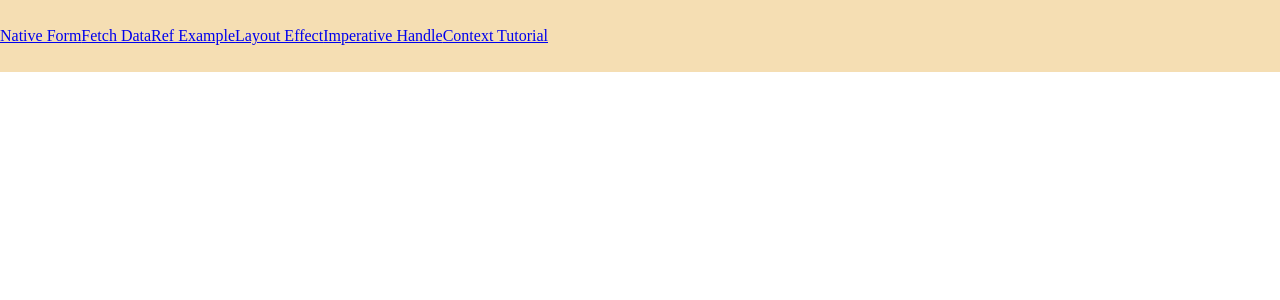
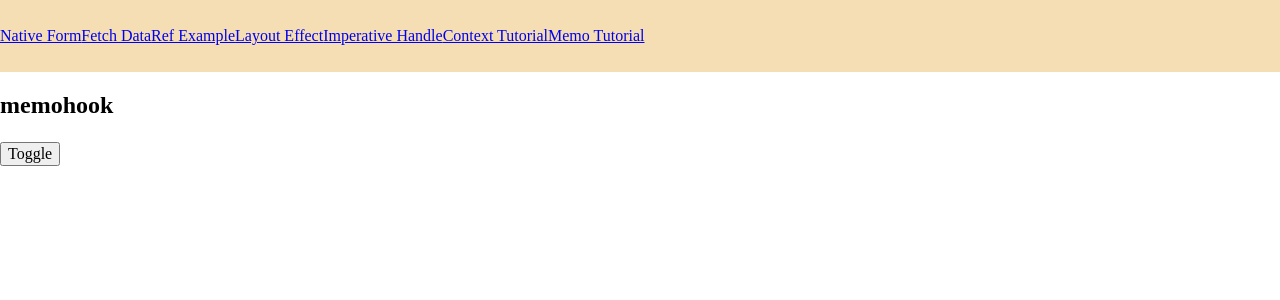
Before and after one commit to Luciano0322/react_2022_hooks, a React (Create React App) app: page /memo_hook in a window 1280 px wide. Shown: the top 300 px of the page. Built offline with nearby package versions, Linux system fonts and the light colour scheme; no server answers.

Commit message:
memo hook tutorial

```diff
--- a/src/App.jsx
+++ b/src/App.jsx
@@ -6,6 +6,7 @@ import FetchData from "./pages/FetchData";
 import Home from "./pages/Home";
 import ImperativeHandle from "./pages/ImperativeHandle";
 import LayoutEffect from "./pages/LayoutEffect";
+import Memohook from "./pages/Memohook";
 import NativeForm from "./pages/NativeForm";
 import RefExample from "./pages/RefExample";
 
@@ -19,6 +20,7 @@ function App() {
         <Link to={`/layoutEffect`}>Layout Effect</Link>
         <Link to={`/imperative_handle`}>Imperative Handle</Link>
         <Link to={`/context_tutorial`}>Context Tutorial</Link>
+        <Link to={`/memo_hook`}>Memo Tutorial</Link>
       </Navbar>
       <div style={{ paddingTop: '4.5rem' }}>
         <Routes>
@@ -29,6 +31,7 @@ function App() {
           <Route path="/layoutEffect" element={<LayoutEffect />}/>
           <Route path="/imperative_handle" element={<ImperativeHandle />}/>
           <Route path="/context_tutorial" element={<ContextTutorial />}/>
+          <Route path="/memo_hook" element={<Memohook />}/>
         </Routes>
       </div>
     </Router>
--- a/src/pages/FetchData.jsx
+++ b/src/pages/FetchData.jsx
@@ -13,6 +13,7 @@ const FetchData = () => {
   },[])
   // 這個為custom hook的做法
   const { data: custData, loading, error, refetch } = useFetch("https://v2.jokeapi.dev/joke/Any");
+  console.log(custData);
   return (
     <div>
       <h1>ex: useEffect hook</h1>
--- /dev/null
+++ b/src/pages/Memohook.jsx
@@ -0,0 +1,46 @@
+import axios from "axios";
+import { useEffect, useMemo, useState } from "react";
+
+const Memohook = () => {
+  const [data, setData] = useState(null);
+  const [toggle, setToggle] = useState(false);
+  useEffect(() => {
+    axios.get("https://v2.jokeapi.dev/joke/Any")
+    .then((res)=>{
+      setData(res.data)
+    })
+  },[])
+
+  const pickLongestWord = (str) => {
+    if(!str) return null;
+    const strArr = str.split(" ")
+    const strLengths = strArr.map(e => e.length)
+    let maxLength = Math.max(...strLengths)
+    console.log("this is computed");
+    return maxLength;
+  }
+
+  // 效能問題，從這範例看來通過toggle change會間接影響到state change的值而造成重複渲染問題。
+  // 透過useMemo hook可以讓自定義的function不會重新跑一次。
+
+  const longestWorld = useMemo(() => pickLongestWord(data?.setup), [data])
+
+  return (
+    <div>
+      <h2>memohook</h2>
+      <h5>{data?.setup}</h5>
+      {/* <span>{pickLongestWord(data?.setup)}</span> */}
+      <span>{longestWorld}</span>
+      <button
+        onClick={() => setToggle(!toggle)}
+      >
+        Toggle
+      </button>
+      <p>
+        {toggle && "toggle on"}
+      </p>
+    </div>
+  )
+}
+
+export default Memohook
```
